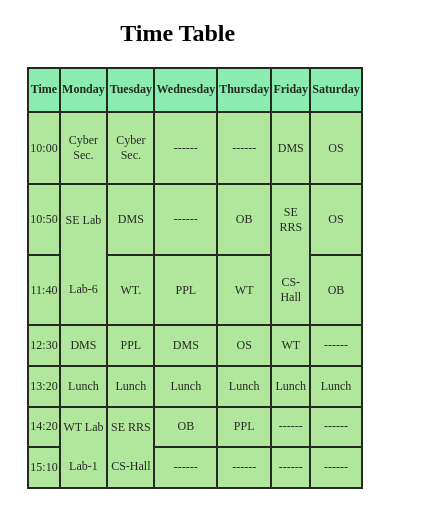
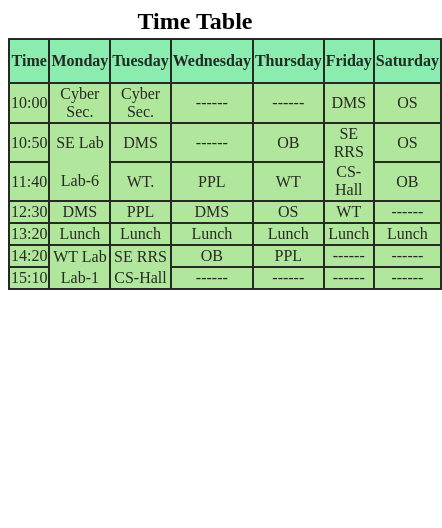
Before and after one commit to raviVerma786/time-table, a plain HTML site: page index.html in a window 390 px wide. Shown: the whole page, 442 px wide, since content can reach past the window. Drawn offline with Linux system fonts and the light colour scheme.

Commit message:
Update index.html

```diff
--- a/index.html
+++ b/index.html
@@ -7,28 +7,19 @@
     <title>IV Sem Time Table</title>
     <style>
         h2{
-            padding-left: 30%;
+            display: block;
+            width: auto;
+            height: auto;
+            margin: 3px auto;
+            text-align: center;
         }
         table{
             width: 70%;
-            height: 300px;
+            height: 50%;
             background-color: rgb(177, 231, 156);
             color: rgb(39, 41, 35);
             border-collapse: collapse;
             text-align: center;
-        }
-        @media only screen and (max-width:500px){
-            table{
-                width: 86vw;
-                height: 50vh;
-                margin: auto;
-                text-align: center;
-                font-size: 0.75rem;
-            }
-            span{
-                display: block;
-                margin: auto;
-            }
         }
         table,th,td{
             border: 2px solid;
@@ -46,9 +37,7 @@
     </style>
 </head>
 <body>
-    <span>
-        <h2>Time Table</h2>
-    </span>
+    <h2>Time Table</h2>
     <table>
         <thead>
             <tr>
```
